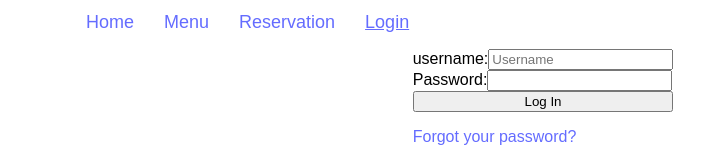
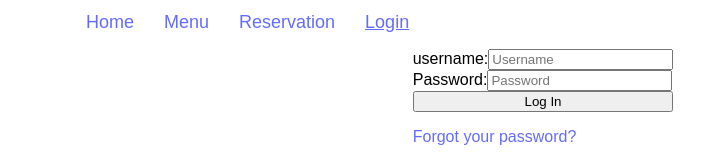
Before and after one commit to saraelbana/frontend-de-oudegracht, a React (Vite) app: page /login in a window 1280 px wide. Shown: the part 216-376 px from the top of the page, without its empty margins (97-801 px from the left). Built offline with nearby package versions, Linux system fonts and the light colour scheme.

Commit message:
changing username/password fields

```diff
--- a/src/components/loginForm/LoginForm.jsx
+++ b/src/components/loginForm/LoginForm.jsx
@@ -7,12 +7,12 @@ function LoginForm(){
         <form className="login-form">
             <label htmlFor="username-field" id="username-label">
                 username:
-                <input type='text' id="username-field"  name="username" placeholder = "Username"  />
+                <input type='text' id="username-field"  name="username" placeholder = "Username"  onChange={(e) => console.log(e.target.value)}/>
                 {/*onChange={( e : ChangeEvent<HTMLInputElement>) => console.log(e.target.value)}*/}
             </label>
             <label htmlFor="password-field" id="password-label">
                 Password:
-                <input type='password' id="password-field"/>
+                <input type='password' id="password-field" name="password" placeholder = "Password"  onChange={(e) => console.log(e.target.value)}/>
             </label>
             <Button buttonName = "Log In"/>
             <p>
```
